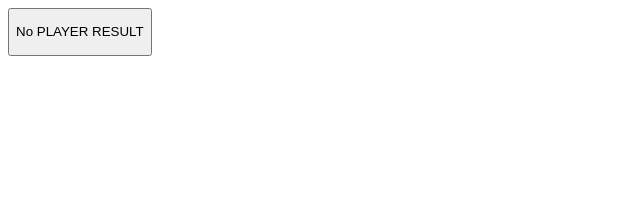
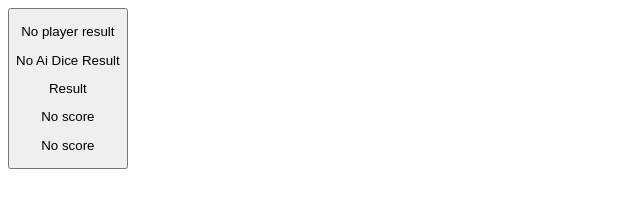
Before and after one commit to Anastacia99/A1-Kunskapskontroll, a website: page index.html in a window 1280 px wide. Shown: the whole page, without its empty margins (0-640 px from the left). Drawn offline with Linux system fonts and the light colour scheme.

Commit message:
updates A1

```diff
--- a/index.html
+++ b/index.html
@@ -26,9 +26,12 @@
 
   <!-- Add your site or application content here -->
 
-  <button id ="button0" BUTTON </button>
-  <p id = playerRollText>No PLAYER RESULT</p>
-  <p id =
+  <button id ="button0" Roll the dice </button>
+  <p id = "playerRollText"> No player result</p>
+  <p id = "aiRollText"> No Ai Dice Result </p>
+  <p id = "Result"> Result </p>
+  <p id = "playerScoreText"> No score </p>
+  <p id = "aiScoreText"> No score </p>
   <script src="js/app.js"></script>
 
 </body>
--- a/js/app.js
+++ b/js/app.js
@@ -4,14 +4,18 @@ let button0 = document.getElementById("button0");
 
 // Text
 let playerRollText = document.getElementById("playerRollText");
+let aiRollText = document.getElementById("aiRollText");
+let
 
 // Data
 let playerRoll = 0;
+let aiRoll = 0;
 
 //PROCESS
 button0.addEventListener("click", function() {
   getRandomNumberOneToSixForPlayer ();
   showPlayerRollResult ();
+  showAiRollResult
 })
 
 // CONTROLLERS
```
Also changed, not shown: 1 other file.
